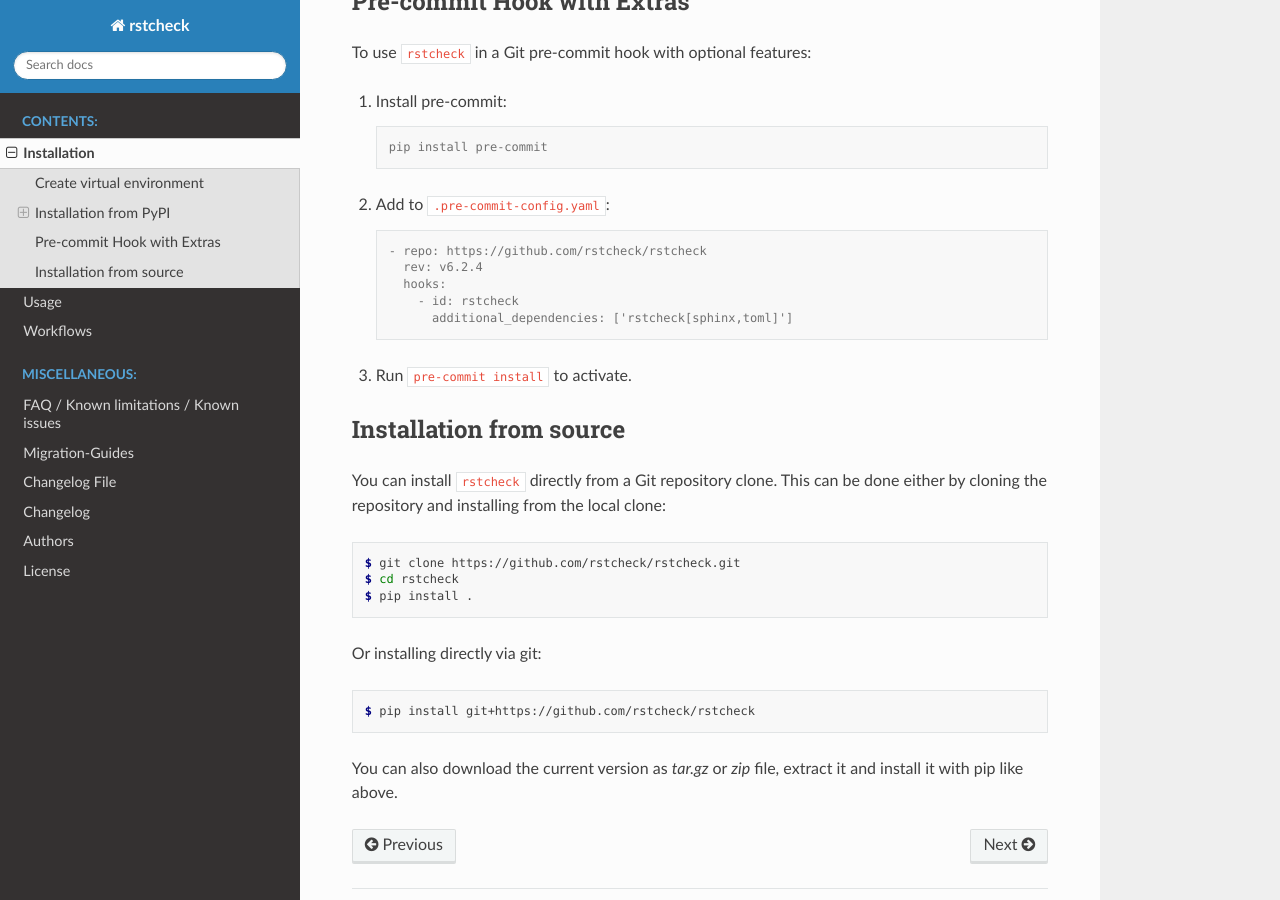
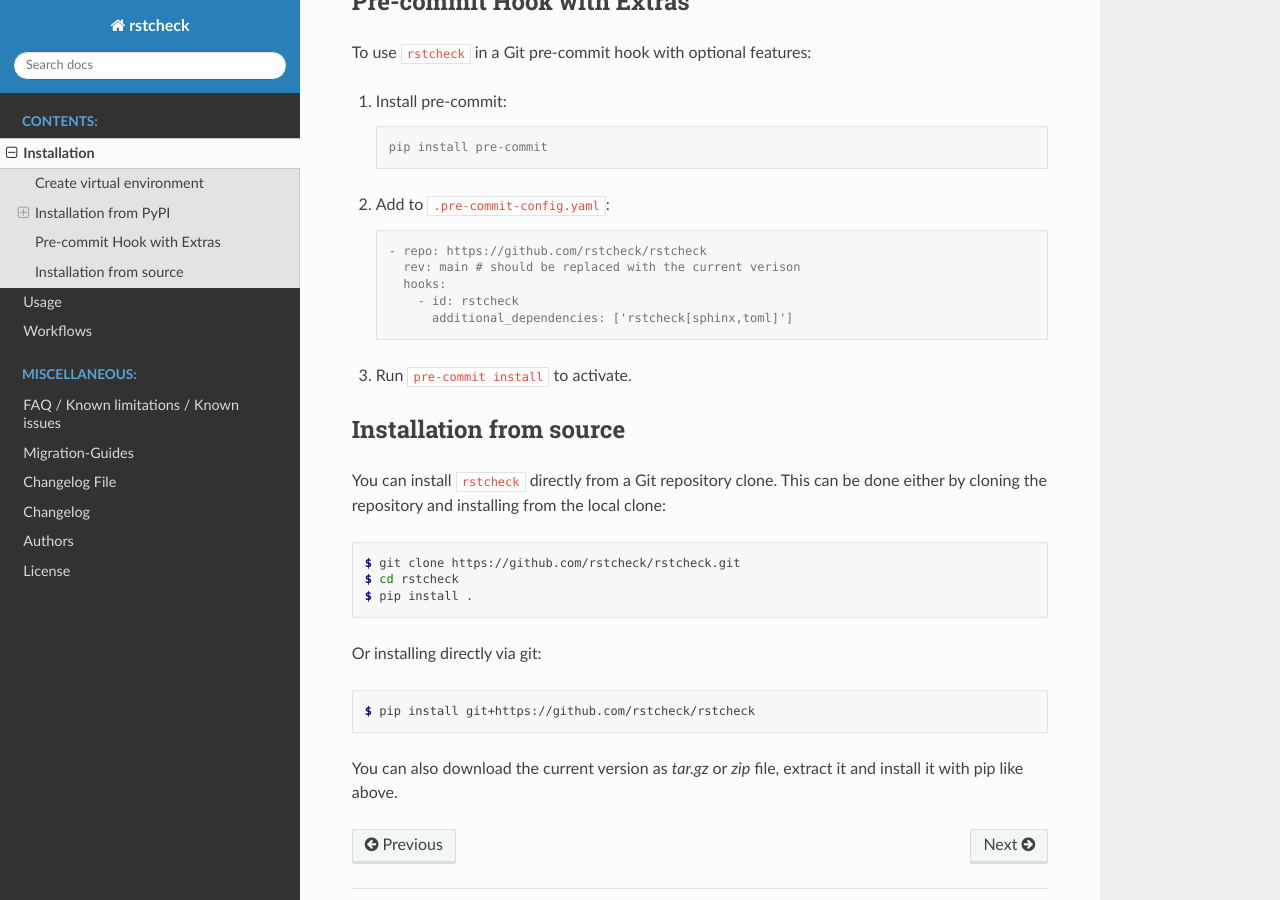
Before and after one commit to rstcheck/rstcheck, a Sphinx documentation site: the page built from docs/source/installation.rst, in a window 1280 px wide and 900 px high, scrolled down 934 px. Built offline with Sphinx 7.4.7 and the Read the Docs theme 3.1.0, drawn with Linux system fonts in a browser that asks for light colours; the version number could not be read and is left out.

Commit message:
replace hardcoded version with main branch
Co-authored-by: Philipp Horstenkamp <philipp@horstenkamp.de>

```diff
--- a/docs/source/installation.rst
+++ b/docs/source/installation.rst
@@ -47,7 +47,7 @@
 2. Add to ``.pre-commit-config.yaml``::
 
      - repo: https://github.com/rstcheck/rstcheck
-       rev: v6.2.4
+       rev: main # should be replaced with the current verison
        hooks:
          - id: rstcheck
            additional_dependencies: ['rstcheck[sphinx,toml]']
```
